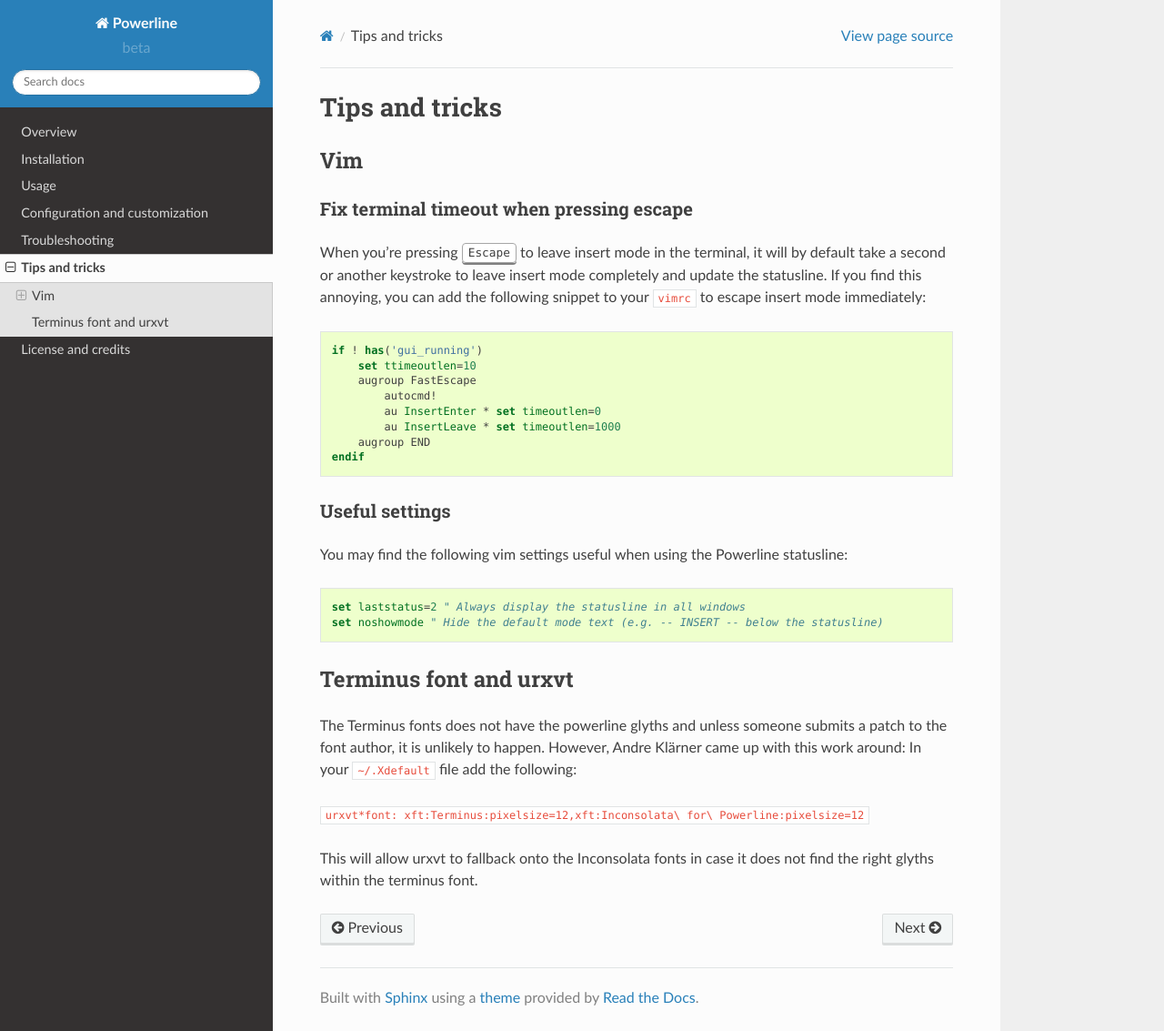
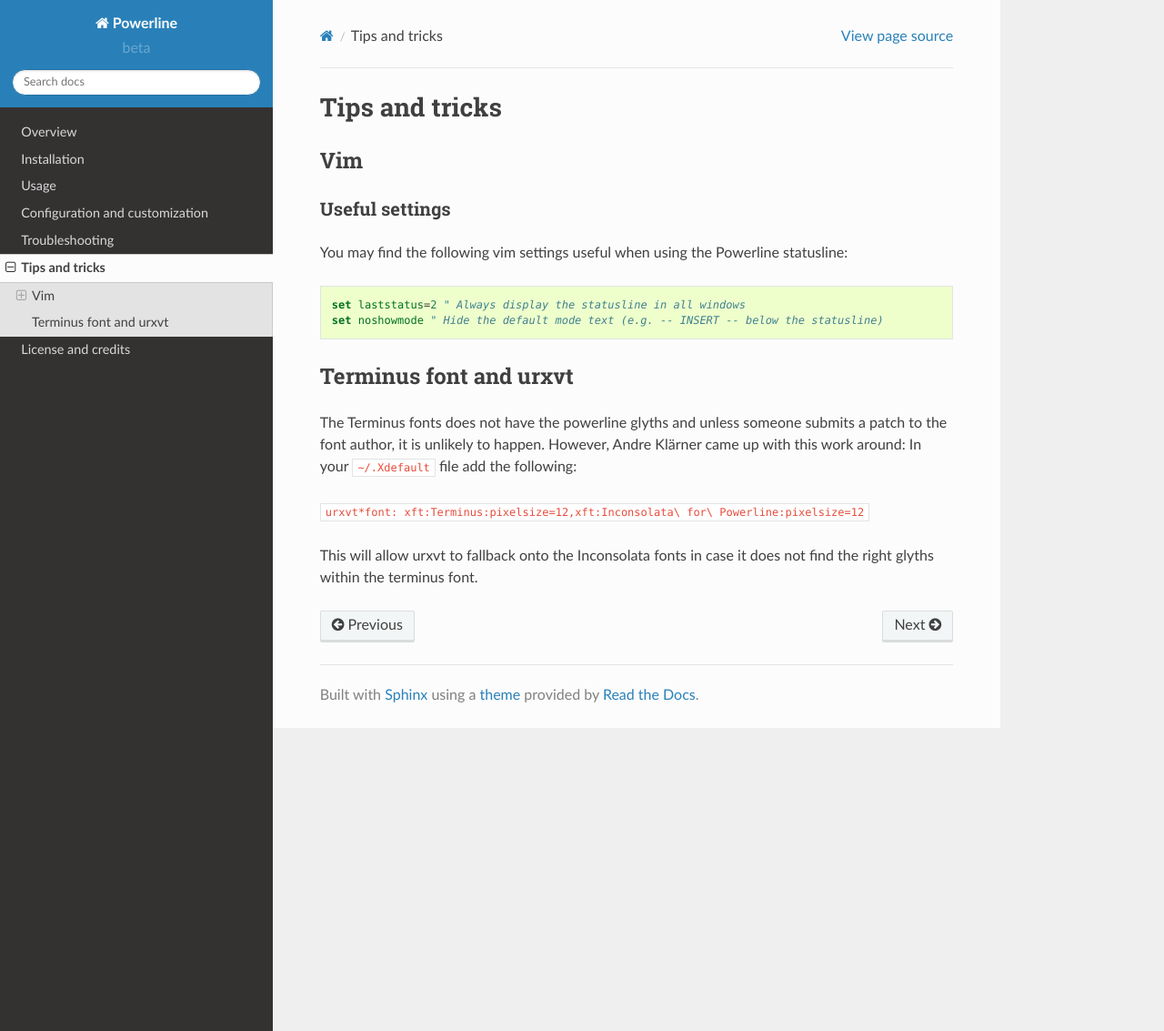
Before and after one commit to someyooyo/someyooyo, a Sphinx documentation site: the page built from docs/source/tips-and-tricks.rst, in a window 1280 px wide and 1133 px high. Shown: the whole window at 91% size. Built offline with Sphinx 7.4.7 and the Read the Docs theme 2.0.0, drawn with Linux system fonts in a browser that asks for light colours.

Commit message:
Remove timeout tip
Closes #808
Closes #266

```diff
--- a/docs/source/tips-and-tricks.rst
+++ b/docs/source/tips-and-tricks.rst
@@ -4,26 +4,6 @@ Tips and tricks
 
 Vim
 ===
-
-Fix terminal timeout when pressing escape
------------------------------------------
-
-When you're pressing :kbd:`Escape` to leave insert mode in the terminal, it
-will by default take a second or another keystroke to leave insert mode
-completely and update the statusline. If you find this annoying, you can add
-the following snippet to your :file:`vimrc` to escape insert mode
-immediately:
-
-.. code-block:: vim
-
-   if ! has('gui_running')
-       set ttimeoutlen=10
-       augroup FastEscape
-           autocmd!
-           au InsertEnter * set timeoutlen=0
-           au InsertLeave * set timeoutlen=1000
-       augroup END
-   endif
 
 Useful settings
 ---------------
```
